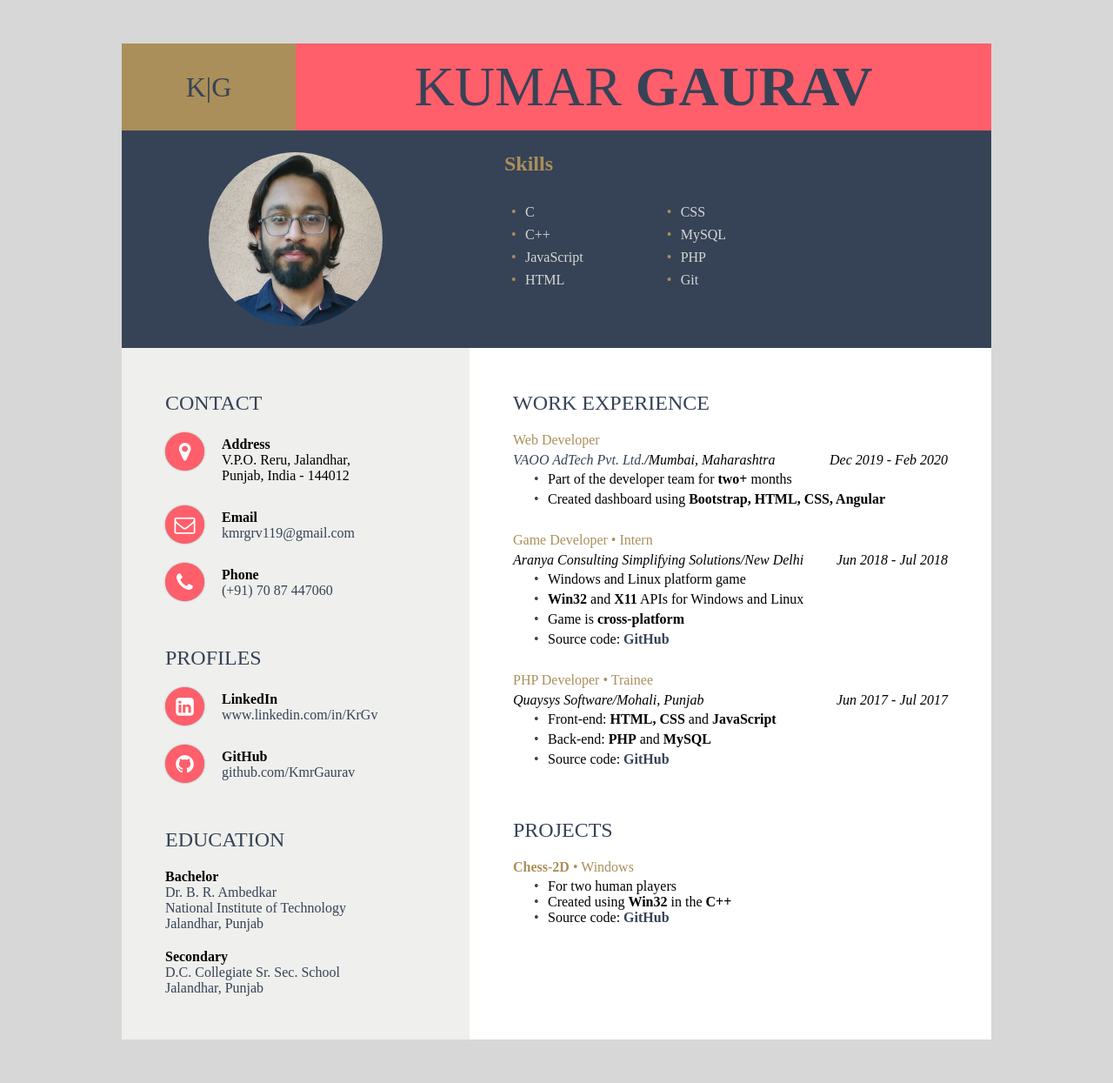
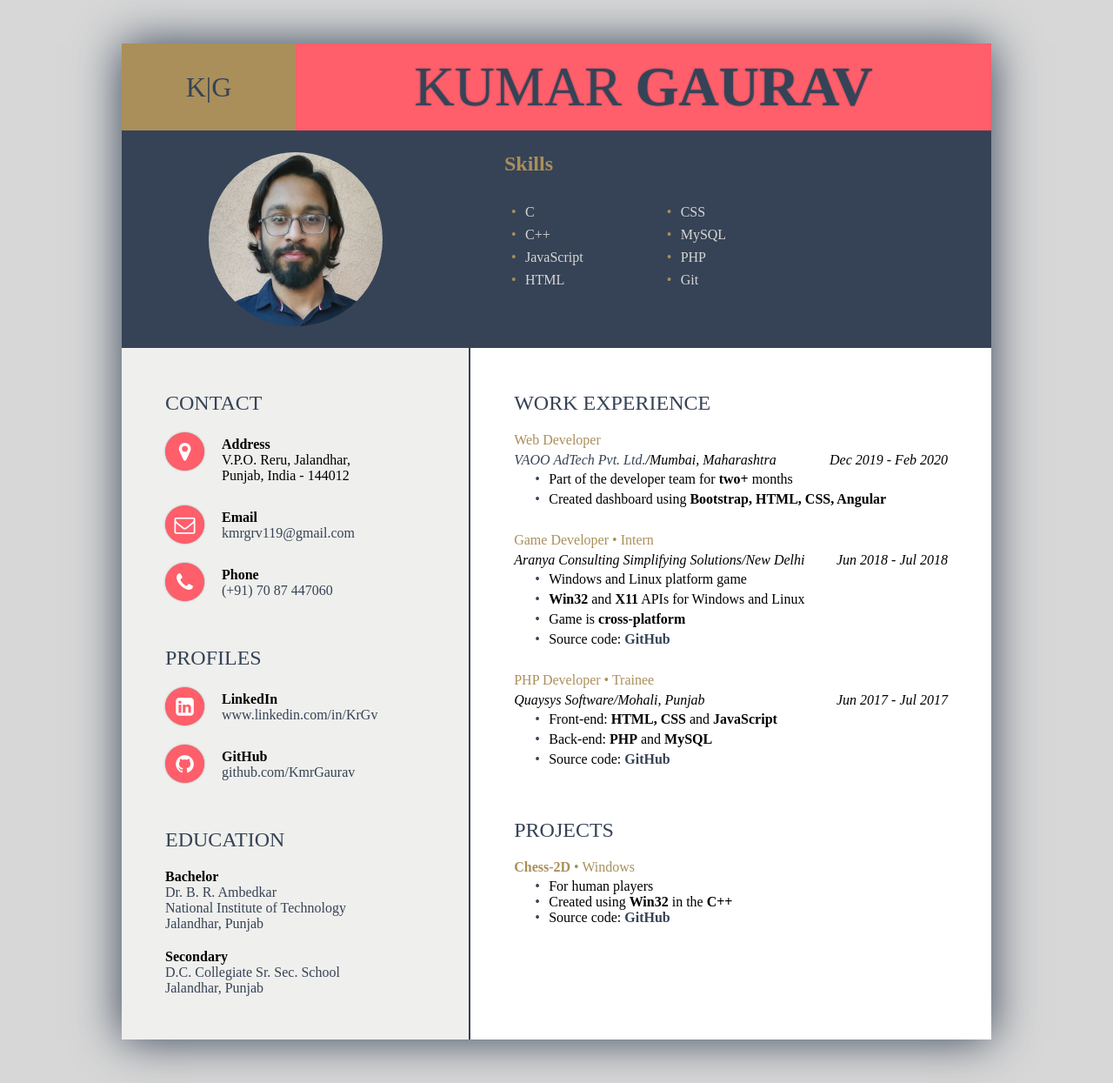
Before and after one commit to KmrGaurav/KmrGaurav.github.io, a plain HTML site: page index.html in a window 1280 px wide. Shown: the whole page at 87% size. Drawn offline with Linux system fonts and the light colour scheme.

Commit message:
Adding vertical line

```diff
--- a/index.html
+++ b/index.html
@@ -164,7 +164,7 @@
                         <li class="about-project">
                             <p class="project-title"><strong>Chess-2D</strong> • Windows</p>
                             <ul class="things-done">
-                                <li>For two human players</li>
+                                <li>For human players</li>
                                 <li>Created using <strong>Win32</strong> in the <strong>C++</strong></li>
                                 <li>Source code: <strong><a href="https://github.com/Chess-2D" target="_blank">GitHub</a></strong></li>
                             </ul>
--- a/styles.css
+++ b/styles.css
@@ -10,6 +10,8 @@ body {
 .resume {
   width: 1000px;
   margin: 50px auto;
+  -webkit-box-shadow: 0px 0px 50px #364356;
+          box-shadow: 0px 0px 50px #364356;
 }
 
 .resume .name {
@@ -51,6 +53,7 @@ body {
   color: #364356;
   font-size: 4rem;
   margin: auto;
+  text-shadow: 0px 0px 2px #364356;
 }
 
 .resume .photo-and-skills {
@@ -268,11 +271,11 @@ body {
 .resume .contact-education-experience-projects .right-experience-projects {
   background-color: #FFFFFF;
   width: 600px;
+  border-left: 2px solid #364356;
 }
 
 .resume .contact-education-experience-projects .right-experience-projects .experience {
   margin: 50px;
-  padding: 0;
 }
 
 .resume .contact-education-experience-projects .right-experience-projects .experience #experience-heading {
```
